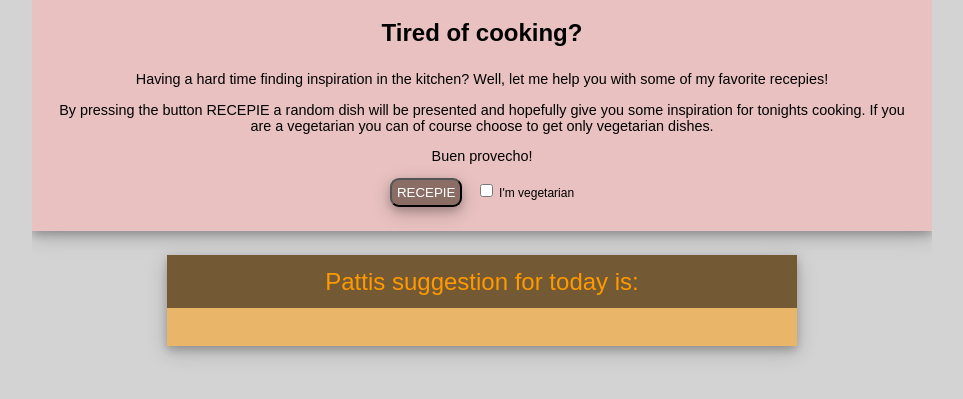
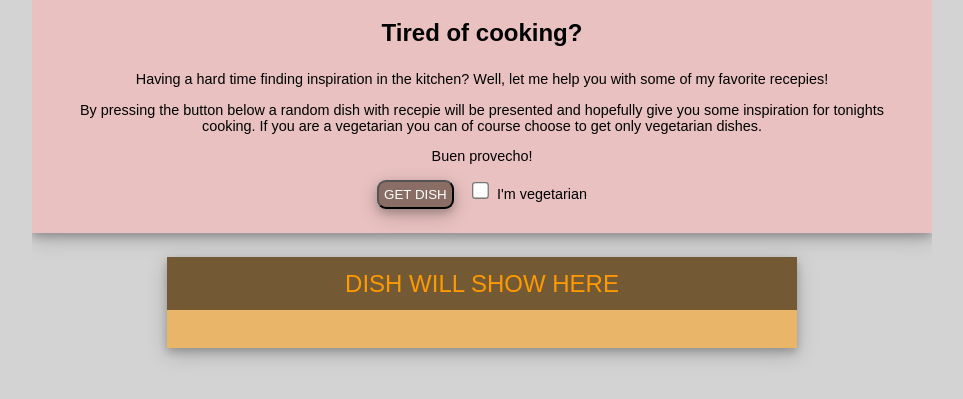
Before and after one commit to joannahogberg/Pattis-Food-Generator, a plain HTML site: page index.html in a window 1280 px wide. Shown: the part 177-576 px from the top of the page, without its empty margins (158-1121 px from the left). Drawn offline with Linux system fonts and the light colour scheme.

Commit message:
Just som editing

```diff
--- a/index.html
+++ b/index.html
@@ -4,7 +4,12 @@
 <head>
     <meta charset="UTF-8">
     <title>FOODIE</title>
-    <link rel="stylesheet" type="text/css" href="style.css">
+    <link rel="stylesheet" type="text/css" href="style.css" media="screen">
+    <!--[if !IE 7]>
+	<style type="text/css">
+		#wrapper {display:table;height:100%}
+	</style>
+<![endif]-->
 
 </head>
 
@@ -22,14 +27,16 @@
             <div id="getRecepie">
                 <h3>Tired of cooking?</h3>
                 <p>Having a hard time finding inspiration in the kitchen? Well, let me help you with some of my favorite recepies!</p>
-                <p>By pressing the button RECEPIE a random dish will be presented and hopefully give you some inspiration for tonights cooking. If you are a vegetarian you can of course choose to get only vegetarian dishes.</p>
+                <p>By pressing the button below a random dish with recepie will be presented and hopefully give you some inspiration for tonights cooking. If you are a vegetarian you can of course choose to get only vegetarian dishes.</p>
                 <p>Buen provecho!</p>
-                <button type="button" id="runBtn" title="Click to generate recepie">RECEPIE</button>
-                <label><input type="checkbox" name="addition" value="vego" id="veg"> I'm vegetarian</label>
+                <button type="button" id="runBtn" title="Click to generate recepie">GET DISH</button>
+
+                <label><input type="checkbox" style="zoom:1.3" name="vego" id="veg"><span> I'm vegetarian</span></label>
+
             </div>
 
             <div id="showRecepie">
-                <p id="dish">Pattis suggestion for today is:</p>
+                <p id="dish">DISH WILL SHOW HERE</p>
                 <a target="_blank" id="recepie" title="Go to recepie" href=""><img id="image"><span id="getRec"></span></a>
             </div>
 
```
